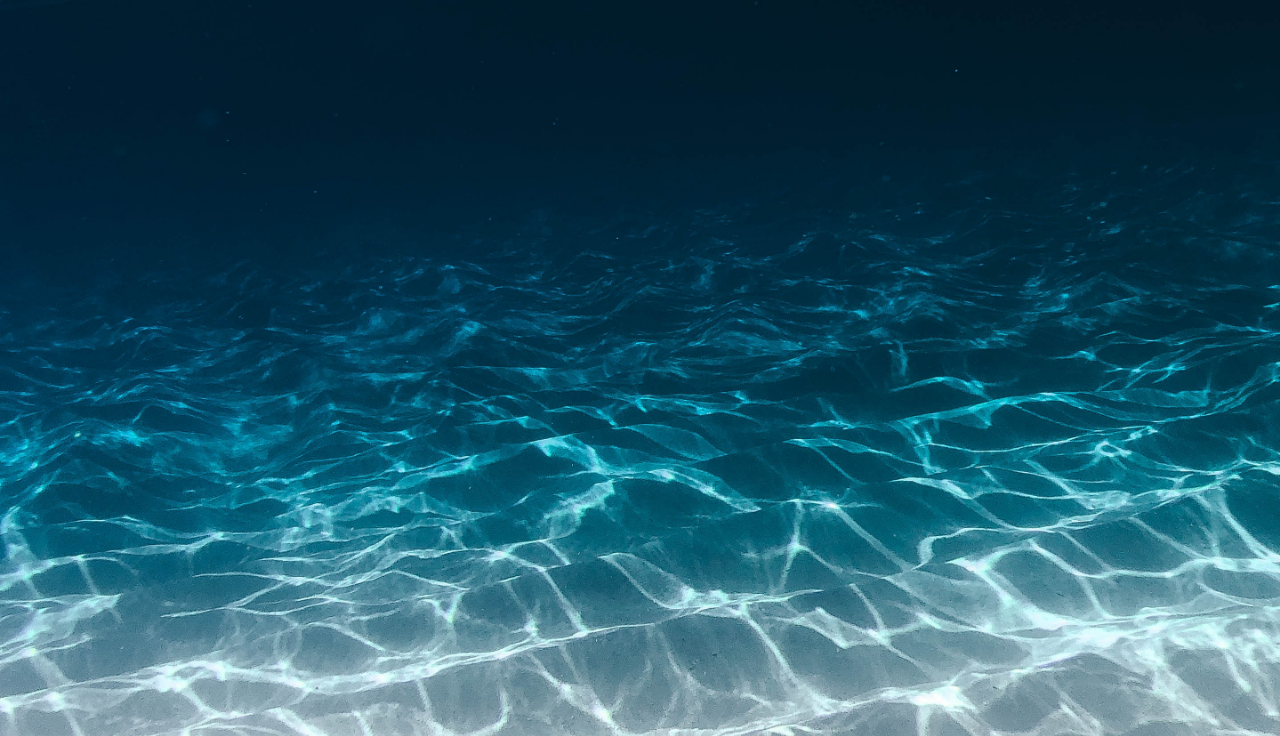
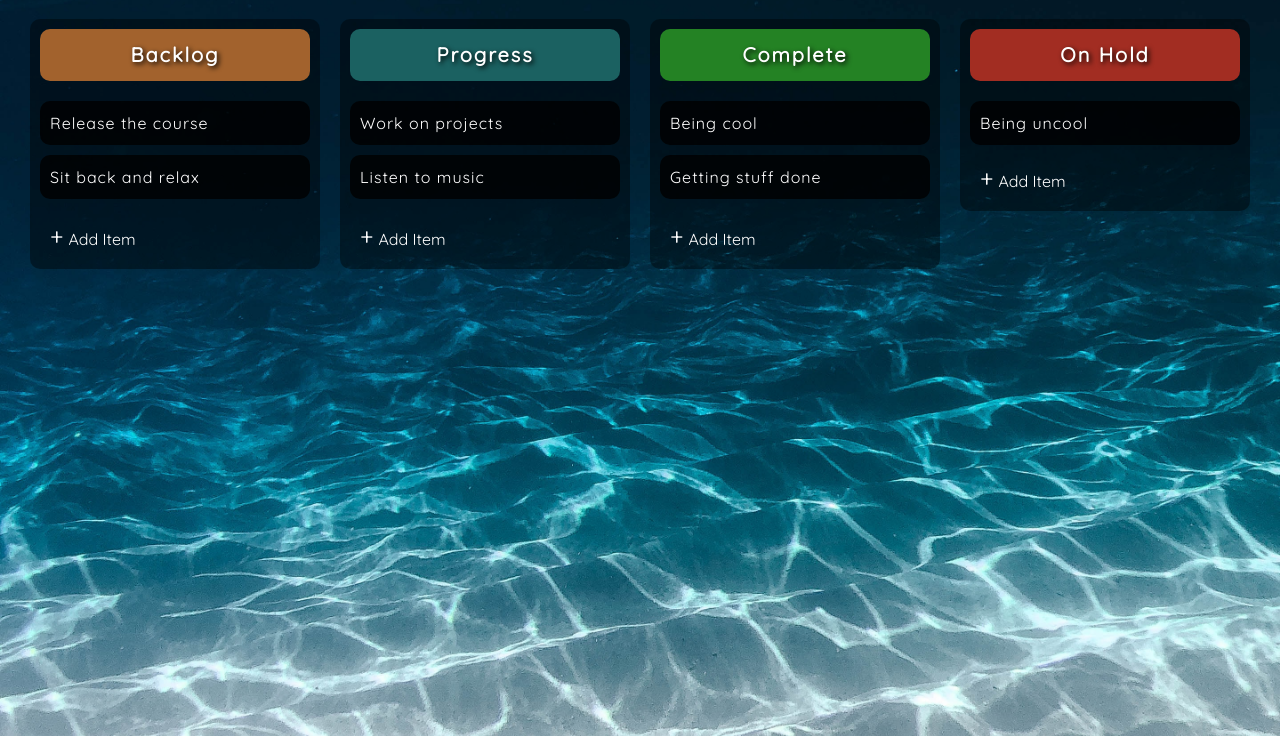
Before and after one commit to PaulCalnan/kanban, a plain HTML site: page index.html in a window 1280 px wide. Shown: the part 64-800 px from the top of the page. Drawn offline with Linux system fonts and the light colour scheme.

Commit message:
implement local storage for column text elements

```diff
--- a/index.html
+++ b/index.html
@@ -9,6 +9,110 @@
 </head>
 <body>
     <h1 class="main-title">Kanban Board</h1>
+    <div class="drag-container">
+      <ul class="drag-list">
+        <!-- Backlog Column -->
+        <li class="drag-column backlog-column">
+          <span class="header">
+            <h1>Backlog</h1>
+          </span>
+          <!-- Backlog Content -->
+          <div id="backlog-content" class="custom-scroll">
+            <ul class="drag-item-list" id="backlog-list">
+            <!-- Backlog List items get appended into here -->
+            </ul>
+          </div>
+          <!-- Add Button Group -->
+          <div class="add-btn-group">
+            <div class="add-btn">
+              <span class="plus-sign">+</span>
+              <span>Add Item</span>
+            </div>
+            <div class="add-btn solid">
+              <span>Save Item</span>
+            </div>
+            <div class="add-container">
+              <div class="add-item"></div>
+            </div>
+          </div>
+        </li>
+        <!-- Progress Column -->
+        <li class="drag-column progress-column">
+          <span class="header">
+            <h1>Progress</h1>
+          </span>
+          <!-- Progress Content -->
+          <div id="progress-content" class="custom-scroll">
+            <ul class="drag-item-list" id="progress-list">
+            <!-- Progress List items get appended into here -->
+            </ul>
+          </div>
+          <!-- Add Button Group -->
+          <div class="add-btn-group">
+            <div class="add-btn">
+              <span class="plus-sign">+</span>
+              <span>Add Item</span>
+            </div>
+            <div class="add-btn solid">
+              <span>Save Item</span>
+            </div>
+            <div class="add-container">
+              <div class="add-item"></div>
+            </div>
+          </div>
+        </li>
+        <!-- Complete Column -->
+        <li class="drag-column complete-column">
+          <span class="header">
+            <h1>Complete</h1>
+          </span>
+          <!-- Complete Content -->
+          <div id="complete-content" class="custom-scroll">
+            <ul class="drag-item-list" id="complete-list">
+            <!-- Complete List items get appended into here -->
+            </ul>
+          </div>
+          <!-- Add Button Group -->
+          <div class="add-btn-group">
+            <div class="add-btn">
+              <span class="plus-sign">+</span>
+              <span>Add Item</span>
+            </div>
+            <div class="add-btn solid">
+              <span>Save Item</span>
+            </div>
+            <div class="add-container">
+              <div class="add-item"></div>
+            </div>
+          </div>
+        </li>
+        <!-- On-Hold Column -->
+        <li class="drag-column on-hold-column">
+          <span class="header">
+            <h1>On Hold</h1>
+          </span>
+          <!-- On-Hold Content -->
+          <div id="on-hold-content" class="custom-scroll">
+            <ul class="drag-item-list" id="on-hold-list">
+            <!-- On hold List items get appended into here -->
+            </ul>
+          </div>
+          <!-- Add Button Group -->
+          <div class="add-btn-group">
+            <div class="add-btn">
+              <span class="plus-sign">+</span>
+              <span>Add Item</span>
+            </div>
+            <div class="add-btn solid">
+              <span>Save Item</span>
+            </div>
+            <div class="add-container">
+              <div class="add-item"></div>
+            </div>
+          </div>
+        </li>
+      </ul>
+    </div>
     <!-- Script -->
     <script src="script.js"></script>
 </body>
--- a/script.js
+++ b/script.js
@@ -10,16 +10,17 @@ const completeList = document.getElementById('complete-list');
 const onHoldList = document.getElementById('on-hold-list');
 
 // Items
-
+let updatedOnLoad = false;
 
 // Initialize Arrays
 let backlogListArray = [];
 let progressListArray = [];
 let completeListArray = [];
 let onHoldListArray = [];
+let listArrays = [];
 
 // Drag Functionality
-
+let draggedItem;
 
 // Get Arrays from localStorage if available, set default values if not
 function getSavedColumns() {
@@ -38,37 +39,67 @@ function getSavedColumns() {
 
 // Set localStorage Arrays
 function updateSavedColumns() {
-  localStorage.setItem('backlogItems', JSON.stringify(backlogListArray));
-  localStorage.setItem('progressItems', JSON.stringify(progressListArray));
-  localStorage.setItem('completeItems', JSON.stringify(completeListArray));
-  localStorage.setItem('onHoldItems', JSON.stringify(onHoldListArray));
+  listArrays = [backlogListArray, progressListArray, completeListArray, onHoldListArray];
+  const arrayNames = ['backlog', 'progress', 'complete', 'onHold'];
+  arrayNames.forEach((arrayName, index) => {
+    localStorage.setItem(`${arrayName}Items`, JSON.stringify(listArrays[index]));
+  });
 }
 
 // Create DOM Elements for each list item
 function createItemEl(columnEl, column, item, index) {
-  console.log('columnEl:', columnEl);
-  console.log('column:', column);
-  console.log('item:', item);
-  console.log('index:', index);
+  // console.log('columnEl:', columnEl);
+  // console.log('column:', column);
+  // console.log('item:', item);
+  // console.log('index:', index);
   // List Item
   const listEl = document.createElement('li');
   listEl.classList.add('drag-item');
-
+  listEl.textContent = item;
+  listEl.draggable = true;
+  listEl.setAttribute('ondragstart', 'drag(event)');
+  // Append
+  columnEl.appendChild(listEl);
 }
 
 // Update Columns in DOM - Reset HTML, Filter Array, Update localStorage
 function updateDOM() {
   // Check localStorage once
-
+  if (!updatedOnLoad) {
+    getSavedColumns();
+  }
   // Backlog Column
-
+  backlogList.textContent = '';
+  backlogListArray.forEach((backlogItem, index) => {
+    createItemEl(backlogList, 0, backlogItem, index);
+  });
   // Progress Column
-
+  progressList.textContent = '';
+  progressListArray.forEach((progressItem, index) => {
+    createItemEl(progressList, 0, progressItem, index);
+  });
   // Complete Column
-
+  completeList.textContent = '';
+  completeListArray.forEach((completeItem, index) => {
+    createItemEl(completeList, 0, completeItem, index);
+  });
   // On Hold Column
-
+  onHoldList.textContent = '';
+  onHoldListArray.forEach((onHoldItem, index) => {
+    createItemEl(onHoldList, 0, onHoldItem, index);
+  });
   // Run getSavedColumns only once, Update Local Storage
 
 
 }
+
+// When Item Starts Dragging
+function drag(e) {
+  draggedItem = e.target;
+  console.log('draggedItem:', draggedItem);
+}
+
+// Column allows for item to drop
+
+// On Load
+updateDOM();
--- a/style.css
+++ b/style.css
@@ -49,7 +49,7 @@ ul {
 
 /* Columns */
 .drag-column {
-
+  flex: 1; /* allows each column to take up all the screen space evenly */
   margin: 0 10px;
   position: relative;
   background-color: rgba(0, 0, 0, 0.4);
```
